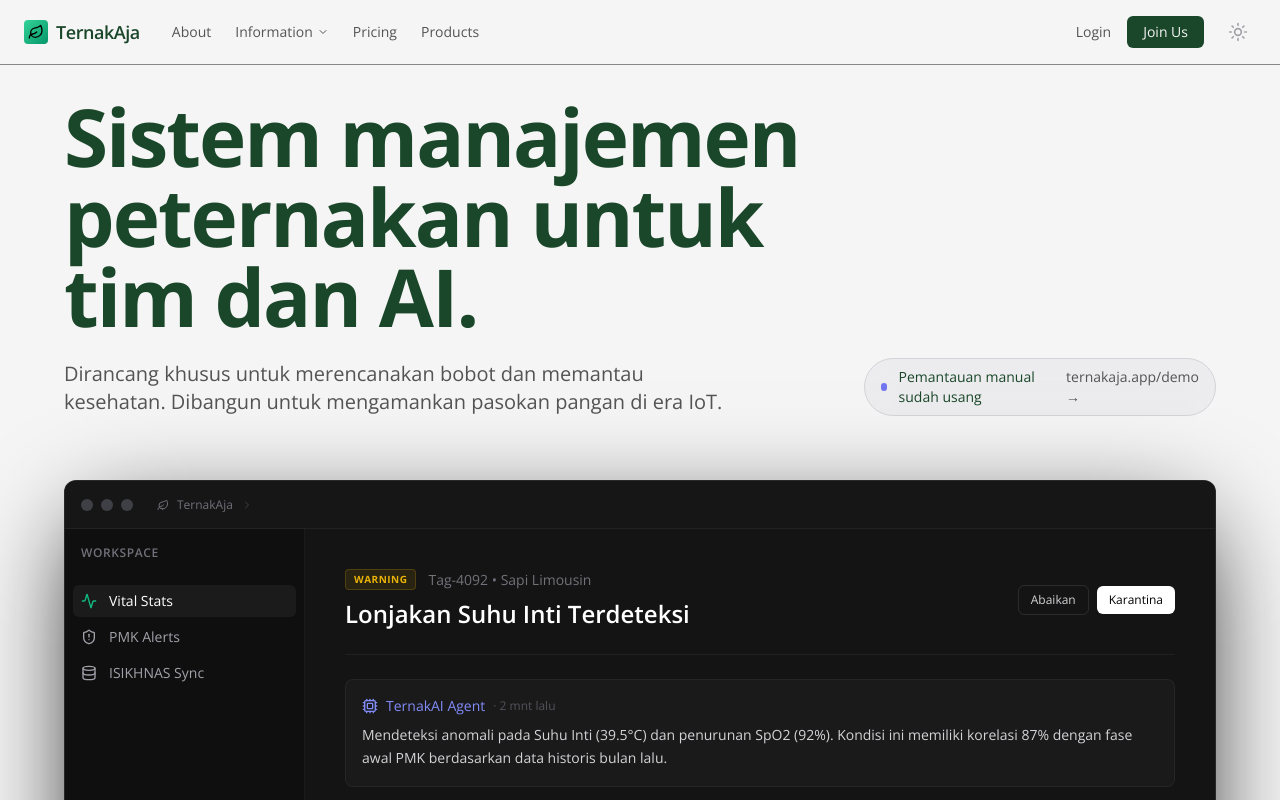
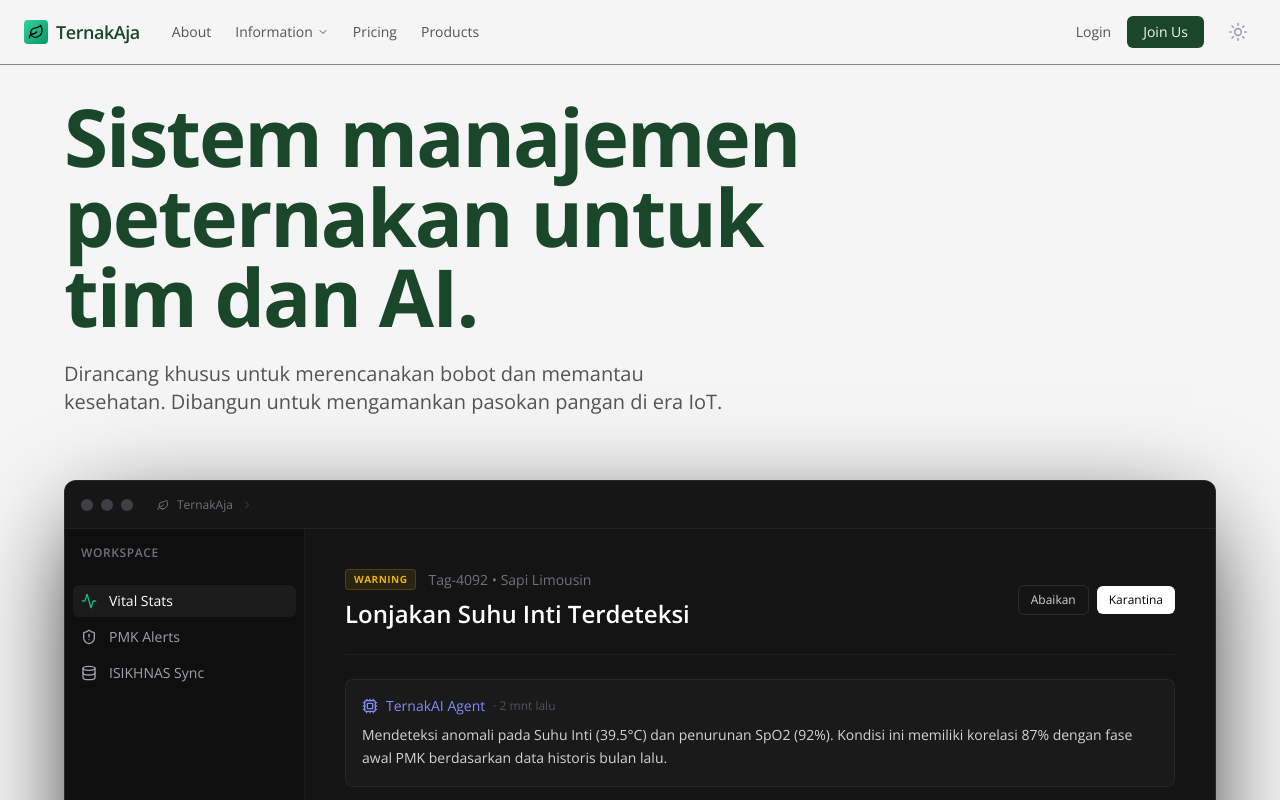
Before and after one commit to TernakAja/New-TernakAja-Fullstack, a Next.js app: page / in a window 1280 px wide. Shown: the top 800 px of the page. Built offline with nearby package versions, Linux system fonts and the light colour scheme.

Commit message:
Refactor code structure for improved readability and maintainability

```diff
--- a/components/features/home/HeroSection.tsx
+++ b/components/features/home/HeroSection.tsx
@@ -16,12 +16,10 @@
                     </p>
                 </div>
 
-                <div className="flex items-center gap-3 px-4 py-2 rounded-full bg-zinc-200/50 dark:bg-zinc-900/50 border border-zinc-300 dark:border-white/5 hover:bg-zinc-300/50 dark:hover:bg-white/5 transition-colors cursor-pointer text-sm text-zinc-700 dark:text-zinc-300 backdrop-blur-md w-fit">
-                    <div className="w-2 h-2 rounded-full bg-indigo-500 animate-pulse"></div>
-                    <span className="font-medium text-foreground">Pemantauan manual sudah usang</span>
-                    <span className="text-muted-foreground">ternakaja.app/demo &rarr;</span>
-                </div>
+
             </div>
+
+
 
             {/* App Dashboard Mockup (Above the fold centerpiece) */}
             <div className="relative w-full max-w-6xl mx-auto rounded-xl border border-white/10 bg-[#111111] overflow-hidden shadow-[0_30px_100px_-20px_rgba(0,0,0,1)] flex flex-col z-20 h-[500px] md:h-[650px]">
```
Also changed, not shown: public/cow-assembly.png (added).
